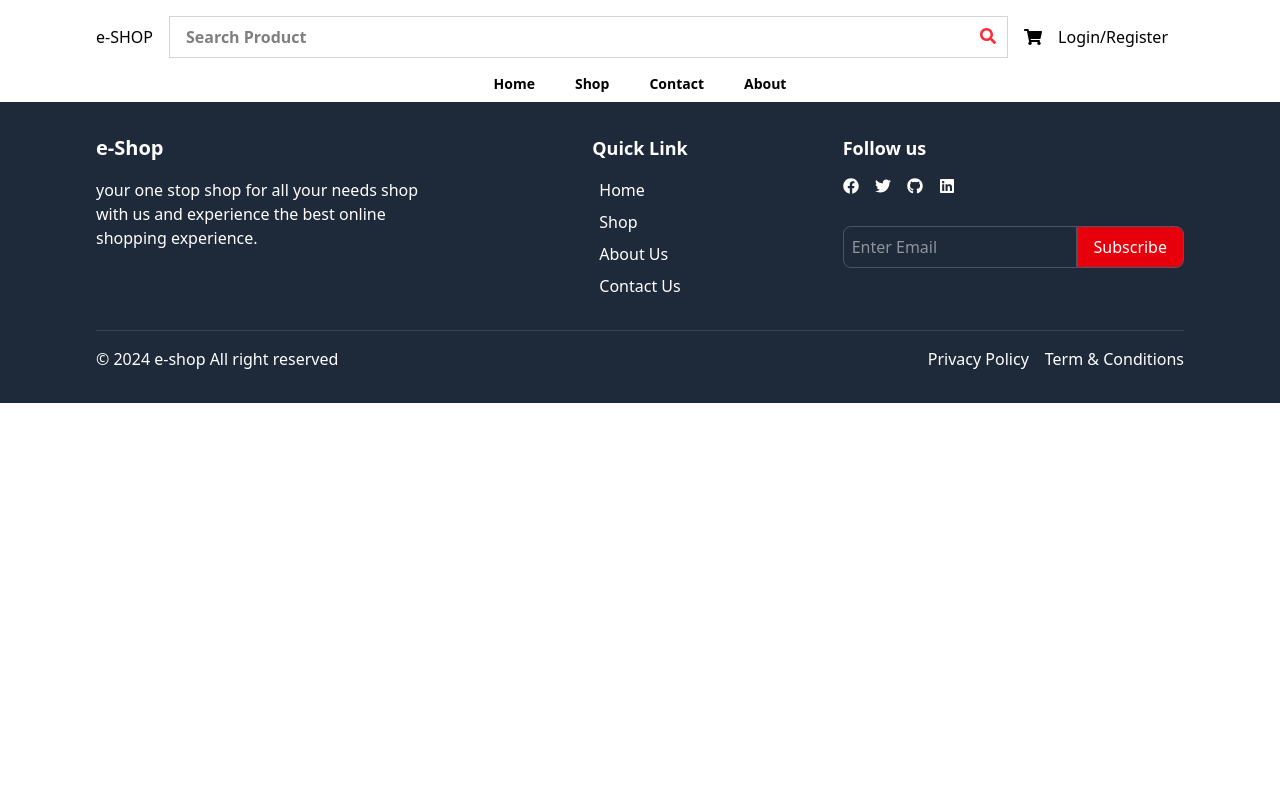
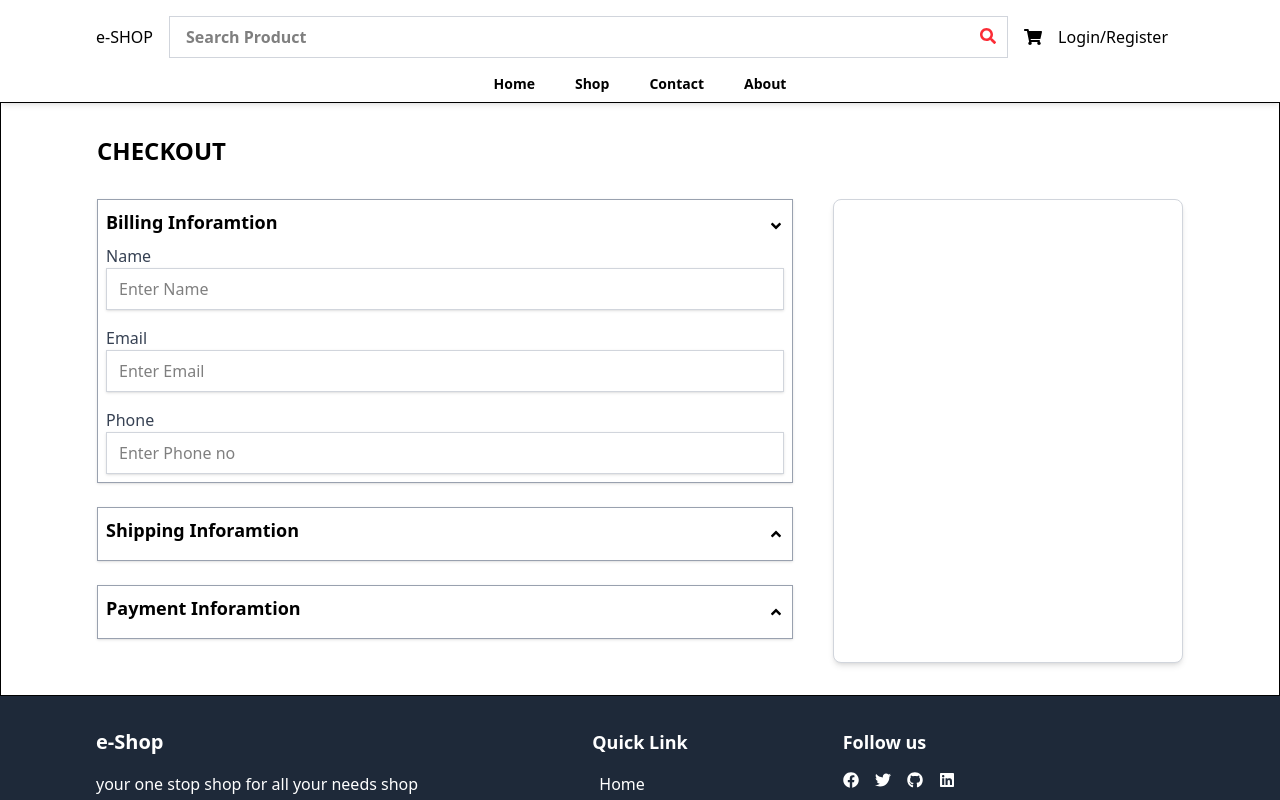
Before and after one commit to suresh-ahirwar/Ecommerce-frontend, a React (Vite) app: page /checkout in a window 1280 px wide. Shown: the top 800 px of the page. Built offline with nearby package versions, Linux system fonts and the light colour scheme.

Commit message:
checkout page is done

```diff
--- a/src/App.jsx
+++ b/src/App.jsx
@@ -5,6 +5,7 @@
 import Home from "./pages/Home"
 import Shop from "./pages/Shop"
 import Cart from "./components/Cart"
+import Checkout from "./pages/Checkout";
 function App() {
     return <div>
     <BrowserRouter>
@@ -13,9 +14,8 @@
       <Route path="/" element={<Home />}></Route>
       <Route path="/shop" element={<Shop />}></Route>
       <Route path="/cart" element={<Cart />}></Route>
-
-
-    </Routes>
+      <Route path="/checkout" element={<Checkout />}></Route>
+      </Routes>
     <Footer />
     </BrowserRouter>
 
--- a/src/components/Cart.jsx
+++ b/src/components/Cart.jsx
@@ -6,8 +6,10 @@
 import ChangeAddress from "./ChangeAddress";
 import { decreaseQuantity, increaseQuantity, removeCart } from "../redux/cartSlice";
 import { useDispatch } from "react-redux";
+import { useNavigate } from "react-router-dom";
 function Cart() {
     const dispatch = useDispatch()
+    const navigate = useNavigate()
     const cart = useSelector((state) => state.cart);
     const [address, setAddress] = useState("main street, 0012");
     const [ismodalopen,setisModalOpen] = useState(false)
@@ -94,7 +96,7 @@
                                     <span>Total price:</span>
                                     <span>${cart.totalPrice.toFixed(2)}</span>
                                 </div>
-                                <button className="w-full bg-red-600 text-white py-2 hover:bg-red-8 rounded-[5px]">Proceed To Chekcout</button>
+                                <button className="w-full bg-red-600 text-white py-2 hover:bg-red-8 rounded-[5px]" onClick={()=> navigate('/checkout')}>Proceed To Chekcout</button>
                             </div>
                     </div>
                     <Modal ismodalopen={ismodalopen} setisModalOpen={setisModalOpen}>
--- /dev/null
+++ b/src/pages/Checkout.jsx
@@ -0,0 +1,131 @@
+import { useState } from "react";
+import { FaAngleDown, FaAngleUp } from "react-icons/fa";
+
+const Checkout = () => {
+  const [billingToggle,setBillingToggle] = useState(true);
+  const [shippingToggle,setShippingToggle] = useState(false);
+  const [paymentToggle,setPaymentToggle] = useState(false);
+  const [paymentMethod,setPaymentMethod] = useState("cod");
+  return (
+    <div className="container mx-auto py-8 min-h-96 px-4 md:px-16 lg:px-24  border-1">
+      <h3 className="text-2xl font-semibold mb-4">CHECKOUT</h3>
+      <div className="flex flex-col md:flex-row justify-between space-x-10 mt-8" >
+        <div className="md:w-2/3">
+          <div className="border border-gray-400 md:shadow p-2 mb-6" >
+            <div className="flex items-center justify-between" onClick={()=>setBillingToggle(!billingToggle)}>
+              <h3 className="text-lg font-semibold mb-2">Billing Inforamtion</h3>
+              {billingToggle ? <FaAngleDown /> : <FaAngleUp />}
+            </div>
+
+            <div className={`space-y-4 ${billingToggle ? "" : "hidden"}`}>
+              <div>
+                <label  className="block text-gray-700" >Name</label>
+                <input type="text" placeholder="Enter Name" name="name" className="w-full px-3 py-2 border border-gray-300 md:shadow"/>
+              </div>
+
+
+              <div>
+                <label  className="block text-gray-700">Email</label>
+                <input type="email" name="email" placeholder="Enter Email" className="w-full px-3 py-2 border border-gray-300 md:shadow"/>
+              </div>
+
+              <div>
+                <label className="block text-gray-700">Phone</label>
+                <input type="text" name="phone" placeholder="Enter Phone no" className="w-full px-3 py-2 border border-gray-300 md:shadow"/>
+              </div>
+            </div>
+
+
+
+          </div>
+
+                            {/* Shipping     */}
+
+          <div className="border border-gray-400 md:shadow p-2 mb-6" >
+            <div className="flex items-center justify-between" onClick={()=>setShippingToggle(!shippingToggle)}>
+              <h3 className="text-lg font-semibold mb-2">Shipping Inforamtion</h3>
+              {shippingToggle ? <FaAngleDown /> : <FaAngleUp />}
+            </div>
+
+            <div className={`space-y-4 ${shippingToggle ? "" : "hidden"}`}>
+              <div>
+                <label  className="block text-gray-700" >Address</label>
+                <input type="text" placeholder="Enter Address" name="Address" className="w-full px-3 py-2 border border-gray-300 md:shadow"/>
+              </div>
+
+
+              <div>
+                <label  className="block text-gray-700">City</label>
+                <input type="email" name="City" placeholder="Enter City" className="w-full px-3 py-2 border border-gray-300 md:shadow"/>
+              </div>
+
+              <div>
+                <label className="block text-gray-700">Zip Code</label>
+                <input type="text" name="Zip Code" placeholder="Enter Zip Code" className="w-full px-3 py-2 border border-gray-300 md:shadow"/>
+              </div>
+            </div>
+
+
+
+          </div>
+                              {/* payment method */}
+
+          <div className="border border-gray-400 md:shadow p-2 mb-6" >
+            <div className="flex items-center justify-between" onClick={()=>setPaymentToggle(!paymentToggle)}>
+              <h3 className="text-lg font-semibold mb-2">Payment Inforamtion</h3>
+              {paymentToggle ? <FaAngleDown /> : <FaAngleUp />}
+            </div>
+
+            <div className={`space-y-4 ${paymentToggle ? "" : "hidden"}`}>
+              <div className="flex items-center mb-2">
+                <input type="radio"  name="payment" checked={paymentMethod==="cod"} onChange={() =>setPaymentMethod("cod")}/>
+                <label  className="block text-gray-700 ml-2" >Cash On Delivery</label>
+
+              </div>
+
+              <div className="flex items-center mb-2 ">
+                <input type="radio"  name="payment" checked={paymentMethod==="dc"} onChange={() =>setPaymentMethod("dc")}/>
+                <label  className="block text-gray-700 ml-2" >Debit Card</label>
+
+              </div>
+              {paymentMethod === "dc" && (
+                <div className="bg-gray-100 p-4 rounded-lg mb-4">
+                  <h3 className="text-xl font-semibold mb-4">Debit Card Information</h3>
+                  <div className="mb-4">
+                    <label className="block text-gray-700 font-semibold mb-2">Card Number</label>
+                    <input type="text" placeholder="Enter Card Number" className="border border-gray-300 md:shadow p-2 w-full rounded required bg-white"/>
+                  </div>
+
+                  <div className="mb-4">
+                    <label className="block text-gray-700 font-semibold mb-2">Card Holder Name</label>
+                    <input type="text" placeholder="Enter Card Holder Name" className="border border-gray-300 md:shadow p-2 w-full rounded required bg-white"/>
+                  </div>
+
+                <div className="flex justify-between mb-4">
+                  <div className="w-1/2 mr-2">
+                    <label className="block text-gray-700 font-semibold mb-2">Expiry Date</label>
+                    <input type="text"  placeholder="MM/YY" className="border border-gray-300 md:shadow p-2 w-full rounded required bg-white"/>
+                  </div>
+
+                  <div className="w-1/2 mr-2">
+                    <label className="block text-gray-700 font-semibold mb-2">CVV</label>
+                    <input type="text" placeholder="CVV" className="border border-gray-300 md:shadow p-2 w-full rounded required bg-white"/>
+                  </div>
+                </div>
+
+
+                </div>
+              )}
+            </div>
+
+
+
+          </div>
+        </div>
+        <div className="md:w-1/3 bg-white p-6 rounded-lg shadow-md border border-gray-300"></div>
+      </div>
+    </div>
+  )
+}
+
+export default Checkout;
```
